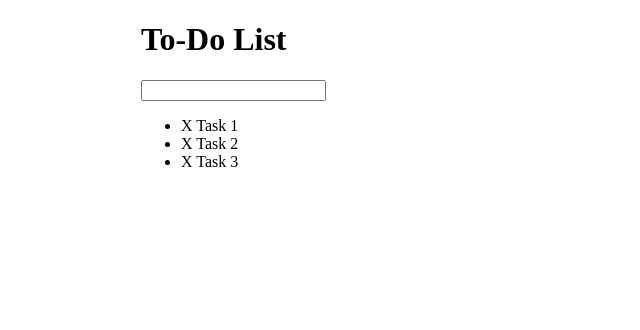
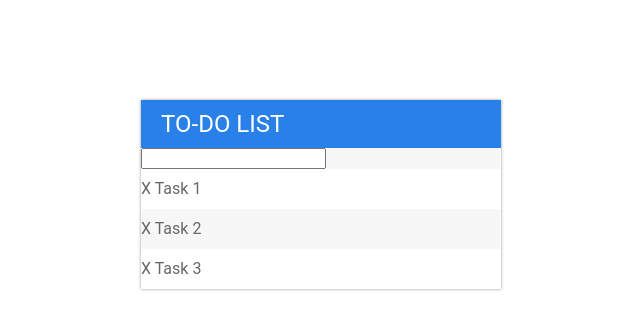
Before and after one commit to rizasatyabudhi/To-Do-List, a plain HTML site: page index.html in a window 1280 px wide. Shown: the whole page, without its empty margins (319-959 px from the left). Drawn offline with Linux system fonts and the light colour scheme.

Commit message:
Add files via upload
update styles

```diff
--- a/assets/css/styles.css
+++ b/assets/css/styles.css
@@ -1,9 +1,41 @@
-#container{
-    width : 360px;
-    margin : 0 auto;
+body {
+    font-family: Roboto;
 }
 
-.completed{
+#container {
+    width: 360px;
+    margin: 100px auto;
+    background: #f7f7f7;
+    box-shadow: 0 0 3px rgba(0, 0, 0, 0.4);
+}
+
+h1 {
+    text-transform: uppercase;
+    font-weight: normal;
+    font-size: 24px;
+    color: white;
+    background: #2980e9;
+    margin: 0;
+    padding: 10px 20px;
+}
+
+ul{
+    list-style: none;
+    margin: 0;
+    padding: 0;
+}
+
+li{
+    background: white;
+    height:40px;
+    line-height:40px;
+    color: #666;
+}
+
+li:nth-child(2n){
+    background: #f7f7f7;
+}
+.completed {
     color: gray;
     text-decoration: line-through;
 }
```
